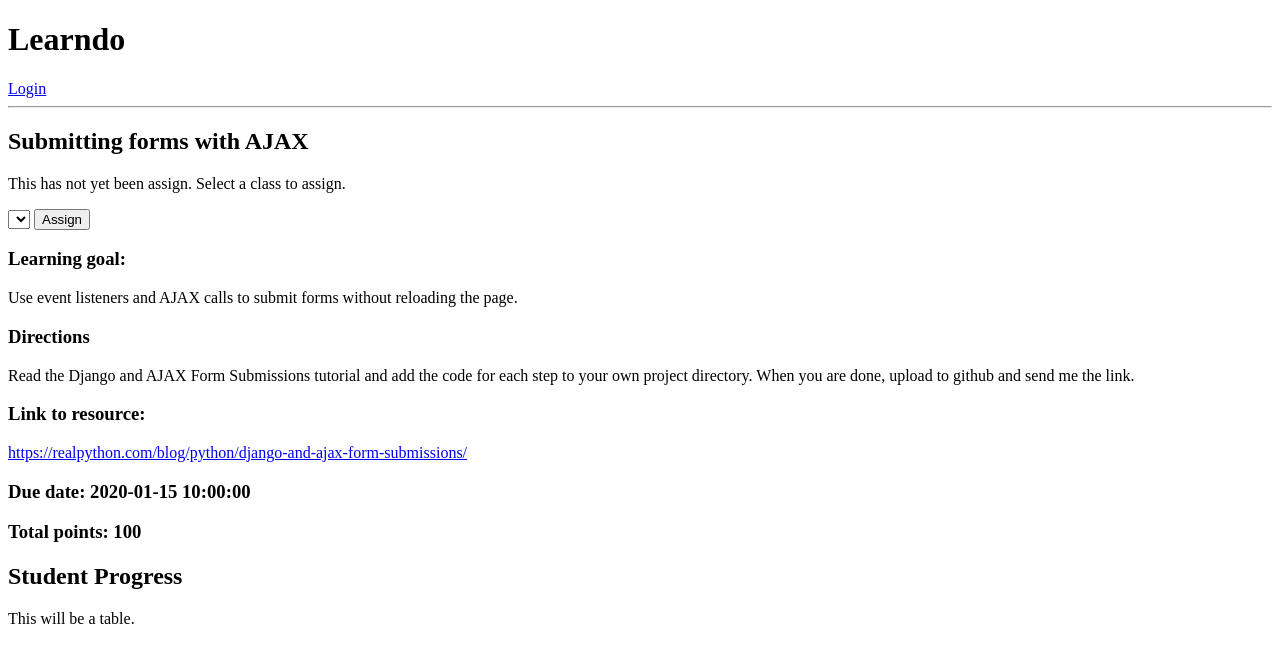
After one commit to cforan99/learndo, a Flask app: template templates/view_assignment.html in a window 1280 px wide. The commit adds this page. Shown: the top 663 px of the page. Run offline with Flask 2, Linux system fonts and the light colour scheme; data comes from the database, SQL or seed files in the repository; both versions use the stored data as it was after the commit; tables that the repository leaves empty hold one stand-in row (values such as "Sample post"); the template is opened without the code that fills it: values that come from a table or form of the project are taken from there, most other values are stand-ins (such as "Sample title", 1, 10 or a date in 2020); lists and menus that the app fills with data are empty.

Commit message:
created routes so that a new task is added to the db when the assignment form is submitted. also made a template for viewing assignment infomation.

```diff
--- a/model.py
+++ b/model.py
@@ -1,6 +1,7 @@
 """Models and database functions for project"""
 
 from flask_sqlalchemy import SQLAlchemy
+from datetime import datetime
 
 db = SQLAlchemy()
 
@@ -78,7 +79,7 @@ class Task(db.Model):
     def __repr__(self):
         """Provide helpful representation when printed."""
 
-        return "<Task task_id=%d title=%s created_by=%s>" % (self.task_id, self.title, self.created_by)
+        return "<Task task_id=%r title=%s created_by=%s>" % (self.task_id, self.title, self.created_by)
 
 
 class Assignment(db.Model):
--- a/server.py
+++ b/server.py
@@ -4,6 +4,7 @@ from jinja2 import StrictUndefined
 
 from flask import Flask, render_template, request, flash, redirect, session, jsonify
 from flask_debugtoolbar import DebugToolbarExtension
+from datetime import datetime
 
 from model import connect_to_db, db, User, Class
 from helper import *
@@ -377,9 +378,8 @@ def show_student_dashboard(user_id):
 ############### ASSIGNMENT ###############
 
 @app.route('/new_assignment')
-def create_assignment():
+def show_assignment_form():
     """Form for creating new assignments"""
-
 
     user = User.query.get(session['user_id'])
 
@@ -388,6 +388,77 @@ def create_assignment():
     else:
         flash("You do not have access to that page.")
         return redirect("/")
+
+
+@app.route('/create_assignment', methods=["POST"])
+def create_assignment():
+    """Adds info from assignment form into the tasks table in the db."""
+
+    title = request.form.get("title")
+    goal = request.form.get("goal")
+    directions = request.form.get("directions")
+    link = request.form.get("link")
+    month = request.form.get("month")
+    day = request.form.get("day")
+    year = request.form.get("year")
+    hour = request.form.get("hour")
+    minute = request.form.get("minute")
+    ampm = request.form.get("ampm")
+    points = int(request.form.get("points"))
+    teacher_id = request.form.get("teacher_id")
+
+    if points == "":
+        points = None
+
+    date_string = "{}/{}/{} {}:{} {}".format(month, day, year, hour, minute, ampm)
+    due_date = datetime.strptime(date_string, "%m/%d/%y %I:%M %p")
+
+    user = User.query.get(session['user_id'])
+
+    if user.is_teacher:
+
+        new_task = Task(created_by=teacher_id,
+                        title=title,
+                        goal=goal,
+                        directions=directions,
+                        link=link,
+                        points=points,
+                        due_date=due_date)
+
+        db.session.add(new_task)
+        db.session.commit()
+
+        task_id = new_task.task_id
+
+        return redirect("/teacher/{}/assignments/{}".format(teacher_id, task_id))
+
+    else:
+        flash("You are not authorized to make this change.")
+        return redirect("/")
+
+
+@app.route('/teacher/<int:teacher_id>/assignments/<int:task_id>')
+def view_assignment(teacher_id, task_id):
+    """Shows assignment information, assign button or class assigned to, and list of students
+    working on that assignment and their progress"""
+
+    task = Task.query.get(task_id)
+    date_obj = task.due_date
+    due_date = date_obj.strftime("%m/%d/%y %I:%M %p")
+
+    created_by = task.user
+
+    class_list = show_classes(created_by)
+
+    user_id = session['user_id']
+
+    if user_id == task.created_by:
+        return render_template("view_assignment.html", task=task, due_date=due_date, class_list=class_list)
+    else:
+        flash("You do not have access to that page.")
+        return redirect("/")
+
+
 
 
 # #THIS WORKS BUT I WILL NOT USE IT UNTIL START ANGULAR
--- /dev/null
+++ b/templates/view_assignment.html
@@ -0,0 +1,37 @@
+{% extends 'base.html' %}
+{% block content %}
+
+<h2>{{ task.title }}</h2>
+<div class="assign">
+	<p>This has not yet been assign. Select a class to assign.</p>
+	    <div class="assign_status">
+	        <form action="/assign" method="POST">
+			    <select name="class-id">
+			      {% for class_id in class_list.keys() %}
+			      <option value="{{ class_id }}">{{ class_list[class_id]['class_name'] }}</option>
+			      {% endfor %}
+			    </select>
+			    <input type="submit" value="Assign">
+			</form>
+	    </div>
+</div>
+
+<div class="assignment">
+	<h3>Learning goal:</h3>
+	<p>{{ task.goal }}</p>
+
+	<h3>Directions</h3>
+	<p>{{ task.directions }}</p>
+
+	<h3>Link to resource:</h3>
+	<a href="{{ task.link }}" target="_blank">{{ task.link }}</a>
+
+	<h3>Due date: {{ due_date }}</h3>
+	<h3>Total points: {{ task.points }}</h3>
+</div>
+
+<div class="progress">
+	<h2>Student Progress</h2>
+	<p>This will be a table.</p>
+</div>
+{% endblock %}
```
Also changed, not shown: templates/new_assignment.html (+68 -73 lines), learndo.db.
